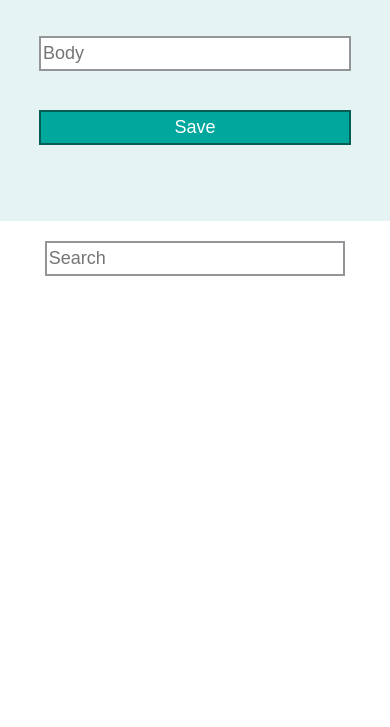
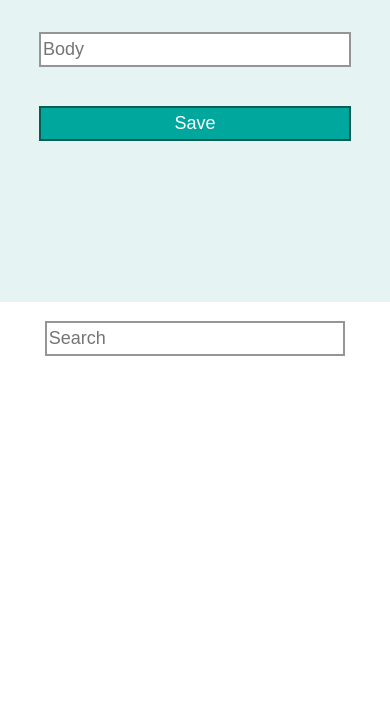
Before and after one commit to Morrisonleary/IdeaBox, a plain HTML site: page index.html in a window 390 px wide. Shown: the part 117-844 px from the top of the page. Drawn offline with Linux system fonts and the light colour scheme.

Commit message:
updated media

```diff
--- a/style.css
+++ b/style.css
@@ -153,8 +153,8 @@ img {
 
 @media (max-width: 800px) {
   .header-box {
-    height: 40vh;
-    margin-top: -5%;
+    height: 50vh;
+    margin-top: -6%;
   }
   .save {
     width: 80%;
```
